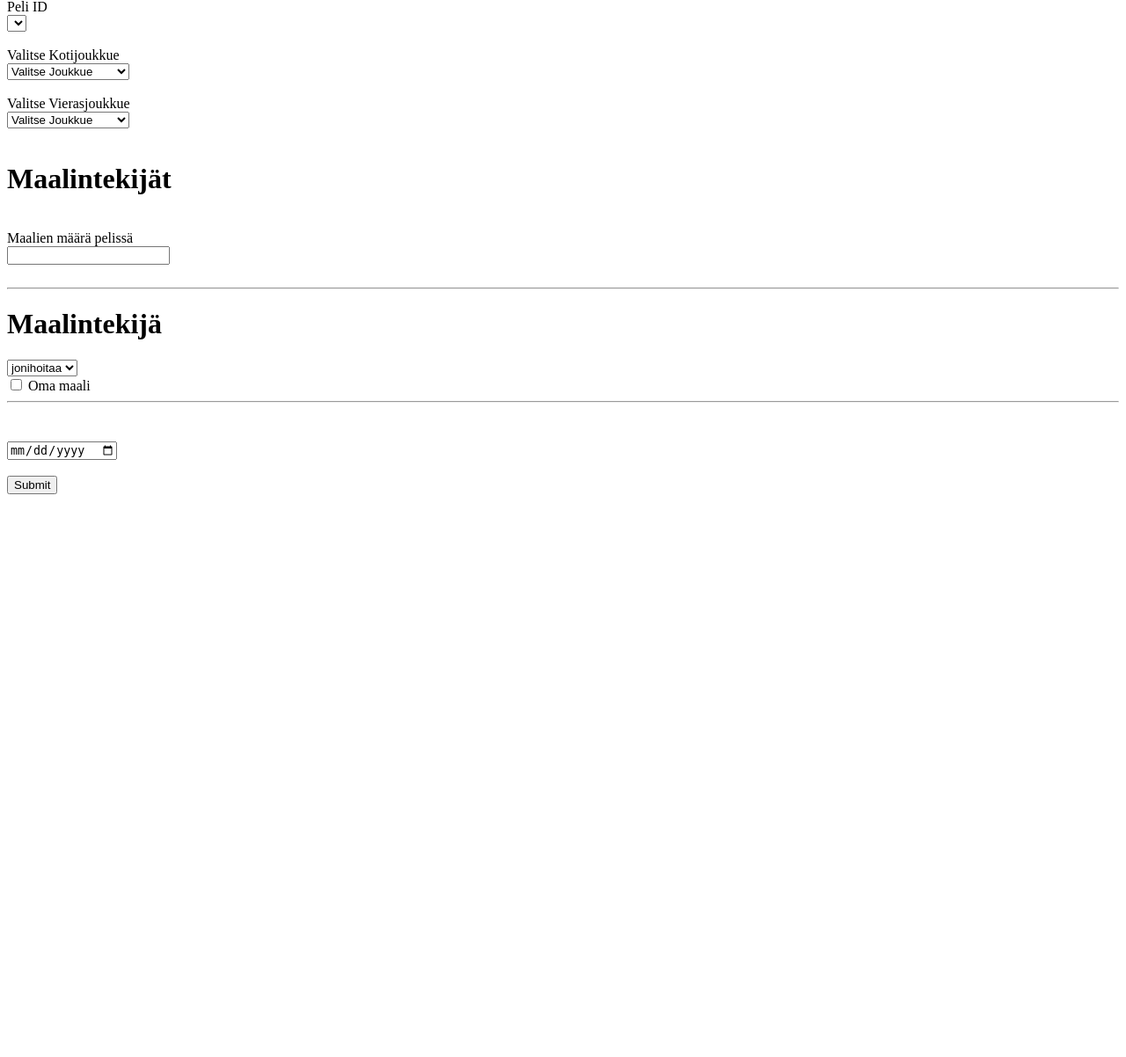
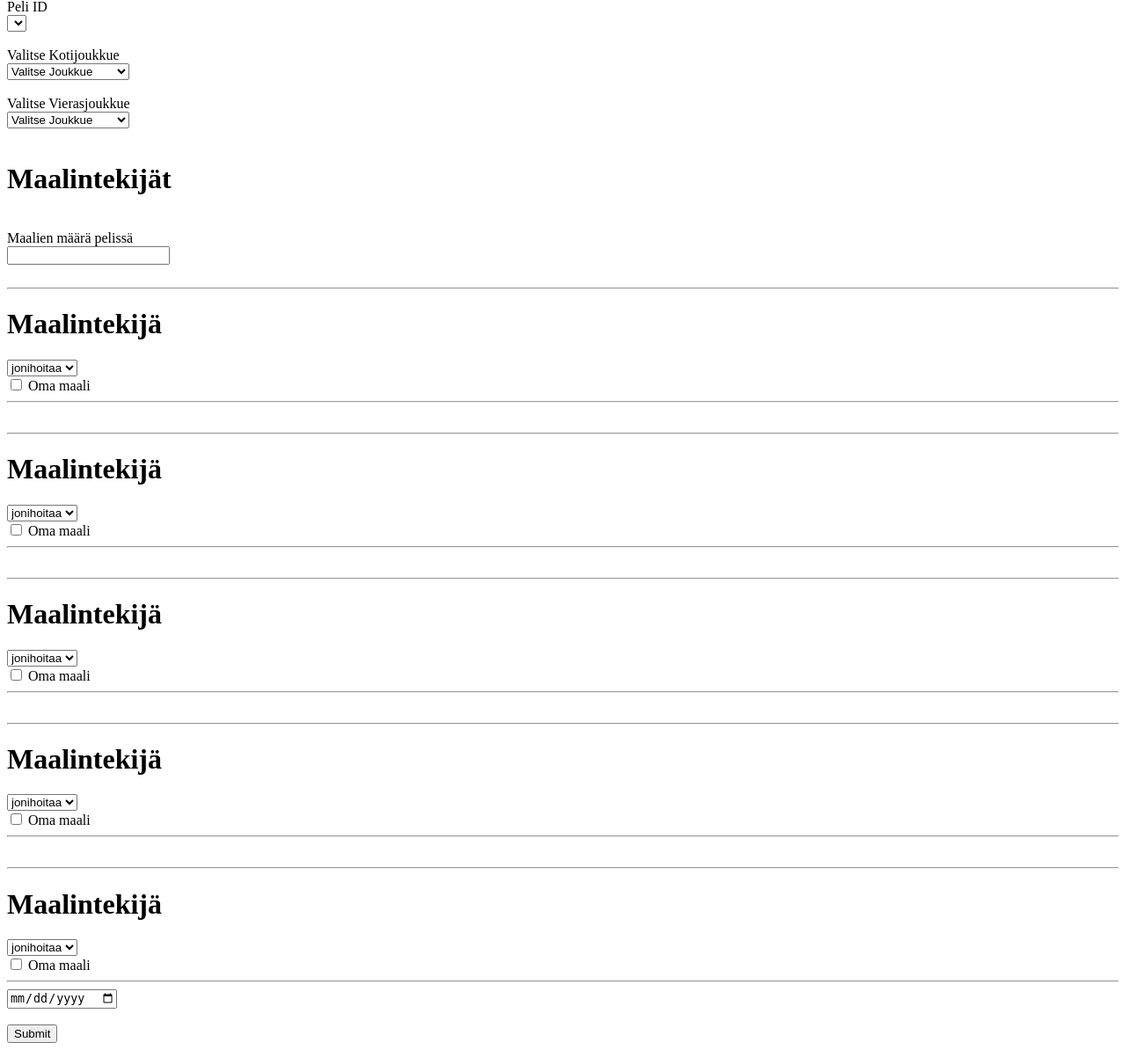
Before and after one commit to Anatidaephobist/Projekti1, a PHP site: page /adminform.php in a window 1280 px wide. Shown: the part 45-1247 px from the top of the page at 88% size. Before the commit the page ends 607 px from the top, so only its background shows below. Run offline with PHP 8.4, Linux system fonts and the light colour scheme; data that the repository does not hold is empty.

Commit message:
maalien lisääminen lisätty

```diff
--- a/adminform.php
+++ b/adminform.php
@@ -59,7 +59,8 @@
   <br>
   <br>
 
-<div id="goalScorerDiv">
+<!-- goalmaker 1 -->
+<div id="goalScorerDiv1" class="goalScorerDiv">
   <hr>
   <h1>Maalintekijä</h1>
 
@@ -71,11 +72,73 @@
 <input type="checkbox" value="ownGoal"> Oma maali
 <hr>
 <br>
+
+</div>
+
+<!-- goalmaker 2 -->
+<div id="goalScorerDiv2" class="goalScorerDiv">
+  <hr>
+  <h1>Maalintekijä</h1>
+
+  <select name="meemit">
+ <option value="volvo">jonihoitaa</option>
+ <option value="saab">Saab</option>
+</select>
+<br>
+<input type="checkbox" value="ownGoal"> Oma maali
+<hr>
 <br>
 
 </div>
 
-   <!-- vierasjoukkueen maalit -->
+<!-- goalmaker 3 -->
+<div id="goalScorerDiv3" class="goalScorerDiv">
+  <hr>
+  <h1>Maalintekijä</h1>
+
+  <select name="meemit">
+ <option value="volvo">jonihoitaa</option>
+ <option value="saab">Saab</option>
+</select>
+<br>
+<input type="checkbox" value="ownGoal"> Oma maali
+<hr>
+<br>
+
+</div>
+
+<!-- goalmaker 4 -->
+<div id="goalScorerDiv4" class="goalScorerDiv">
+  <hr>
+  <h1>Maalintekijä</h1>
+
+  <select name="meemit">
+ <option value="volvo">jonihoitaa</option>
+ <option value="saab">Saab</option>
+</select>
+<br>
+<input type="checkbox" value="ownGoal"> Oma maali
+<hr>
+<br>
+
+</div>
+
+<!-- goalmaker 5 -->
+<div id="goalScorerDiv5" class="goalScorerDiv">
+  <hr>
+  <h1>Maalintekijä</h1>
+
+  <select name="meemit">
+ <option value="volvo">jonihoitaa</option>
+ <option value="saab">Saab</option>
+</select>
+<br>
+<input type="checkbox" value="ownGoal"> Oma maali
+<hr>
+
+
+</div>
+
 
 
    <input type="date" class="form-control" id="pvm" name="pvm" required>
--- a/style.css
+++ b/style.css
@@ -147,7 +147,7 @@ body {
 max-width: 60px;
 
 }
-#goalScorerDiv {
+.goalScorerDiv {
 display: none;
 
 }
```
Also changed, not shown: Index.php (+40 -3 lines).
